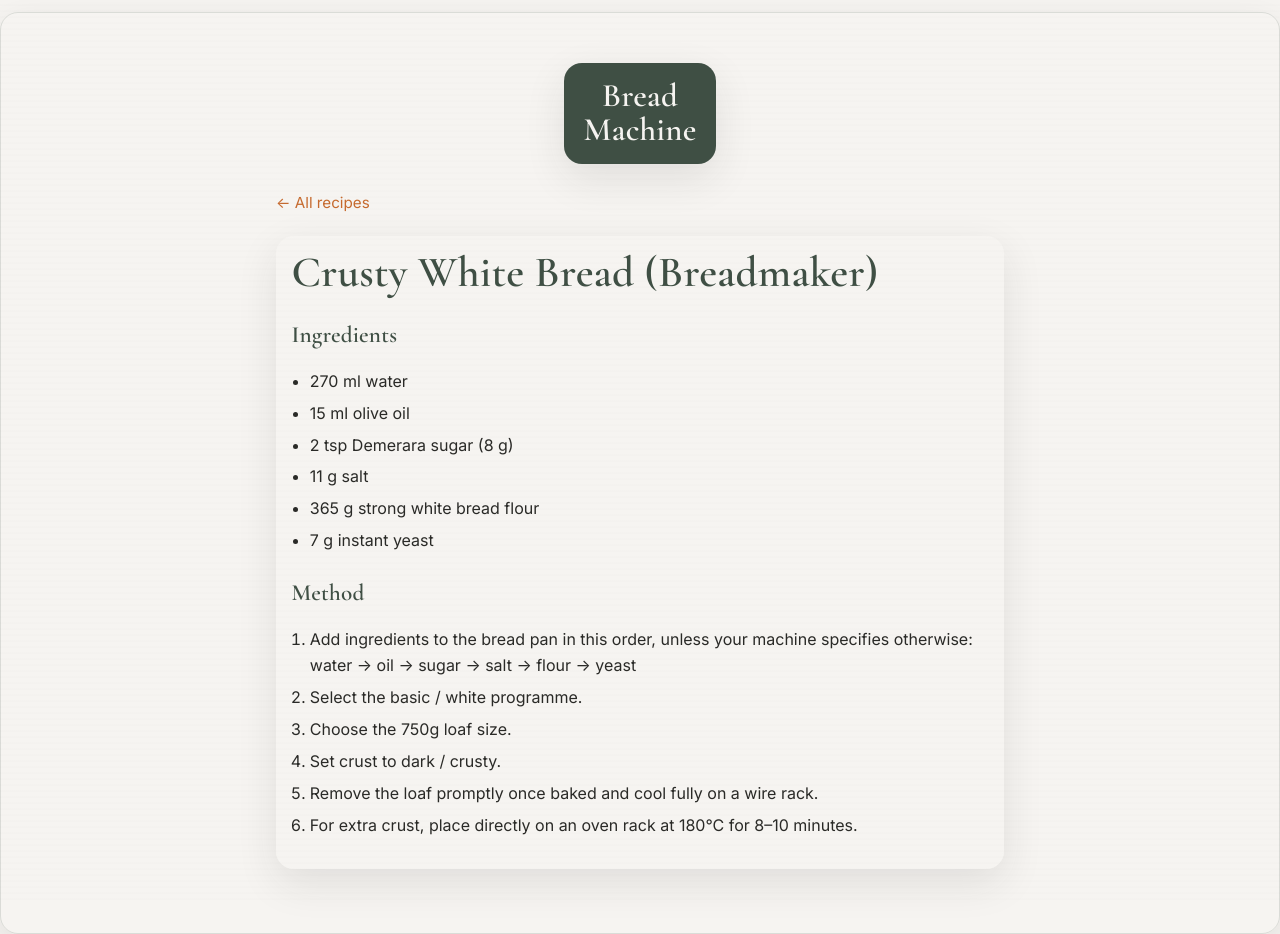
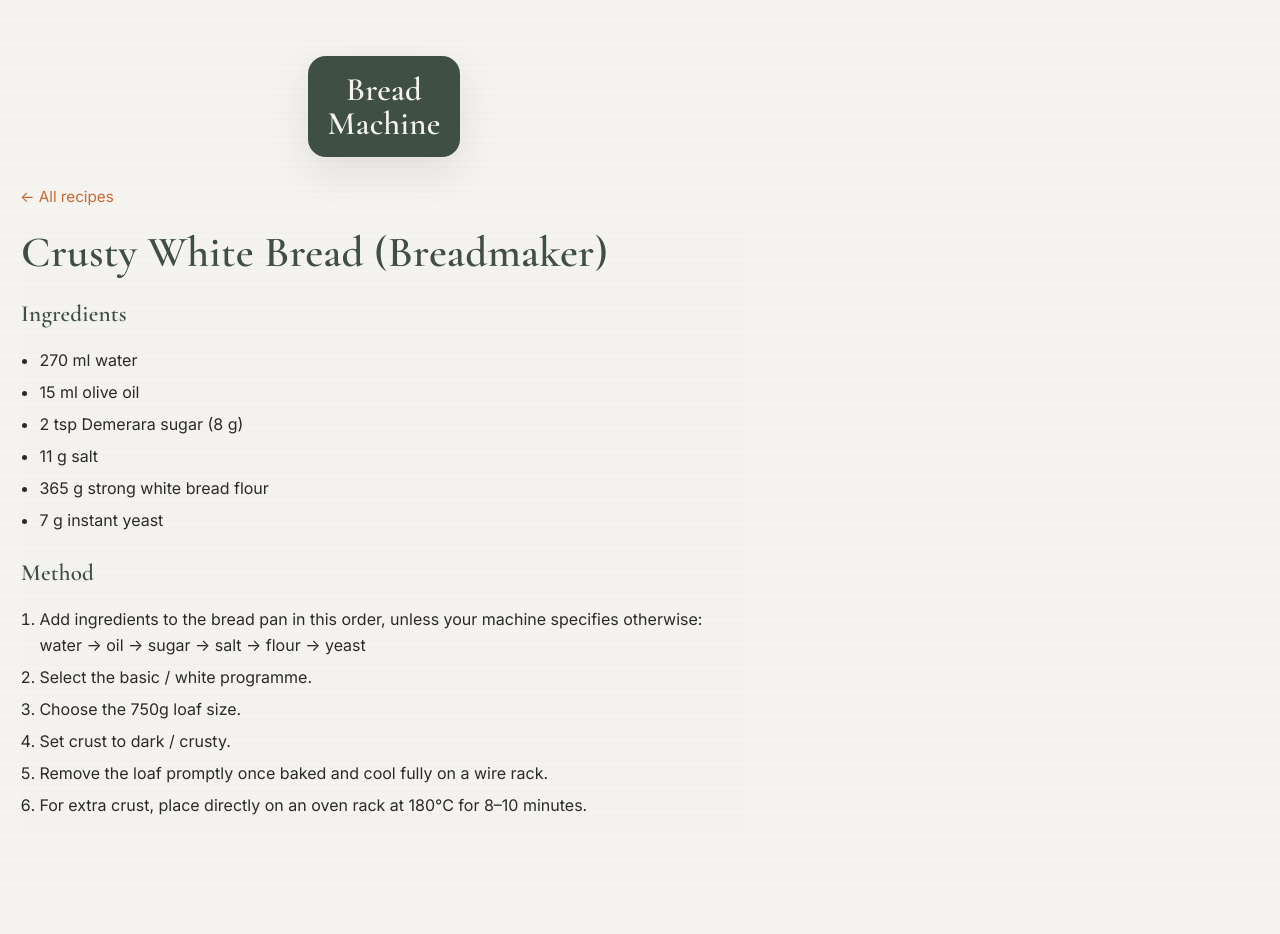
Before and after one commit to laccces/the-bread-machine, a Jekyll site: the page built from _recipes/bread-machine-loaf.md, in a window 1280 px wide. Built offline with Jekyll 4.4.1, drawn with Linux system fonts in a browser that asks for light colours; after the commit the page ends 900 px from its top, so only the background shows below that.

Commit message:
padding change

```diff
--- a/assets/css/styles.css
+++ b/assets/css/styles.css
@@ -50,10 +50,9 @@
 
 /* Layout */
 main{
-  max-width: var(--max);
-  margin: 0 auto;
   padding: 1.75rem 1.25rem 3rem;
 }
+
 
 /* Links */
 a{
@@ -193,13 +192,13 @@
 }
 
 .recipe{
-  margin-top: .75rem;
-  padding: .85rem .9rem 1rem;
-  border-radius: var(--radius);
-  background: var(--paper);
-  border: 1px solid var(--stroke);
-  box-shadow: var(--shadow-soft);
+  margin-top: 1.25rem;
+  padding: 0;
+  background: transparent;
+  border: none;
+  box-shadow: none;
 }
+
 
 .recipe h1{ margin-top: 0; }
 
@@ -255,7 +254,6 @@
   .recipe{ padding: 1.05rem 1rem 1.2rem; }
 }
 
-/* Wider content on recipe pages */
 body.recipe main{
-  max-width: 48rem; /* was 42rem */
+  max-width: 48rem; /* or 50rem if you like */
 }
```
